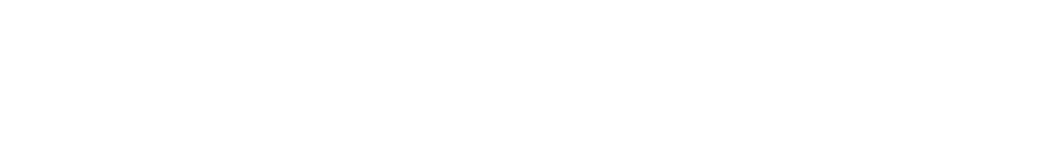
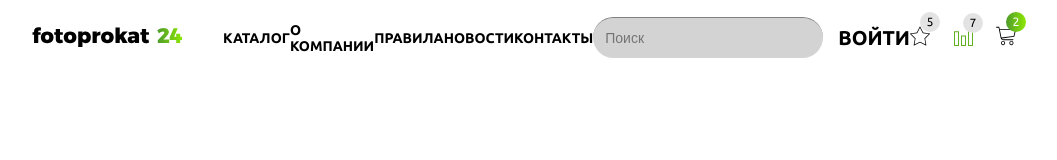
Before and after one commit to createdbysardorbek/Fotoprokat24, a plain HTML site: page position.html in a window 1280 px wide. Shown: the whole page, without its empty margins (136-1193 px from the left). Drawn offline with Linux system fonts and the light colour scheme.

Commit message:
Header section added to position.html

```diff
--- a/position.html
+++ b/position.html
@@ -6,10 +6,67 @@
     <meta http-equiv="X-UA-Compatible" content="IE=edge">
     <meta name="viewport" content="width=device-width, initial-scale=1.0">
     <title>Position Page</title>
+    <link rel="stylesheet" href="css/position.css">
 </head>
 
 <body>
+    <header>
+        <div class="header__content container">
+            <menu class="logo">
+                <a href="index.html">
+                    <img src="img/general/logo.svg" alt="logo">
+                </a>
+            </menu>
 
+            <nav>
+                <ul>
+                    <a href="#">
+                        <li>Каталог</li>
+                    </a>
+                    <a href="#">
+                        <li>О компании</li>
+                    </a>
+                    <a href="#">
+                        <li>Правила</li>
+                    </a>
+                    <a href="#">
+                        <li>Новости</li>
+                    </a>
+                    <a href="#">
+                        <li>Контакты</li>
+                    </a>
+                </ul>
+            </nav>
+
+            <div class="buttons__sign">
+                <input type="search" name="search" id="search" placeholder="Поиск">
+                <span>Войти</span>
+            </div>
+
+            <div class="carts">
+                <a href="#">
+                    <div class="star">
+                        <img src="img/carts/star.svg" alt="star">
+                        <span><img src="img/number/five.svg" alt="five"></span>
+                    </div>
+                </a>
+                <a href="#">
+                    <div class="compare">
+                        <img src="img/carts/compare.svg" alt="compare">
+                        <span><img src="img/number/seven.svg" alt="five"></span>
+                    </div>
+                </a>
+                <a href="#">
+                    <div class="shopping-cart">
+                        <img src="img/carts/shopping-cart.svg" alt="shopping-cart">
+                        <span><img src="img/number/two.svg" alt="five"></span>
+                    </div>
+                </a>
+            </div>
+        </div>
+
+
+    </header>
 </body>
 
 </html>
--- a/scss/position.scss
+++ b/scss/position.scss
@@ -1 +1,2 @@
 @import './index/_general.scss';
+@import './position/_header.scss';
--- /dev/null
+++ b/scss/position/_header.scss
@@ -0,0 +1,111 @@
+header {
+    // display: flex;
+    // justify-content: space-between;
+    // align-items: center;
+    width: 100%;
+    height: 75px;
+    box-sizing: border-box;
+
+    .header__content {
+        display: flex;
+        justify-content: space-between;
+        align-items: center;
+        width: 80%;
+        height: 100%;
+
+        .logo {
+            display: flex;
+            align-items: center;
+
+            img {
+                &:first-child {
+                    margin-right: 40px;
+                }
+            }
+        }
+
+
+        nav {
+            width: 478px;
+            height: 100%;
+
+
+            ul {
+                width: 100%;
+                height: 100%;
+                display: flex;
+                justify-content: space-between;
+                align-items: center;
+                padding: 0;
+                margin: 0;
+
+                li {
+                    font-weight: 700;
+                    font-size: 14px;
+                    text-transform: uppercase;
+                    color: #000000;
+                }
+            }
+        }
+
+        .buttons__sign {
+            display: flex;
+            align-items: center;
+
+            input {
+                width: 230px;
+                padding: 12px;
+                box-sizing: border-box;
+                border-radius: 100px;
+                font-weight: 400;
+                font-size: 14px;
+                color: #555;
+                outline: 0;
+                border: 0;
+                background-color: lightgray;
+                border-top: 1px solid gray;
+                margin-right: 15px;
+            }
+
+            span {
+                font-weight: 700;
+                font-size: 20px;
+                text-transform: uppercase;
+                color: #000000;
+            }
+        }
+
+
+
+
+        .carts {
+            width: 150px;
+            height: 100%;
+            display: flex;
+            justify-content: space-between;
+
+            div {
+
+
+                position: relative;
+            }
+
+            a {
+                display: flex;
+                align-items: center;
+                height: 100%;
+
+
+
+                span {
+                    position: absolute;
+                    top: -14px;
+                    right: -10px;
+                }
+
+            }
+        }
+    }
+
+
+}
```
Also changed, not shown: css/position.css, 1 other file.
